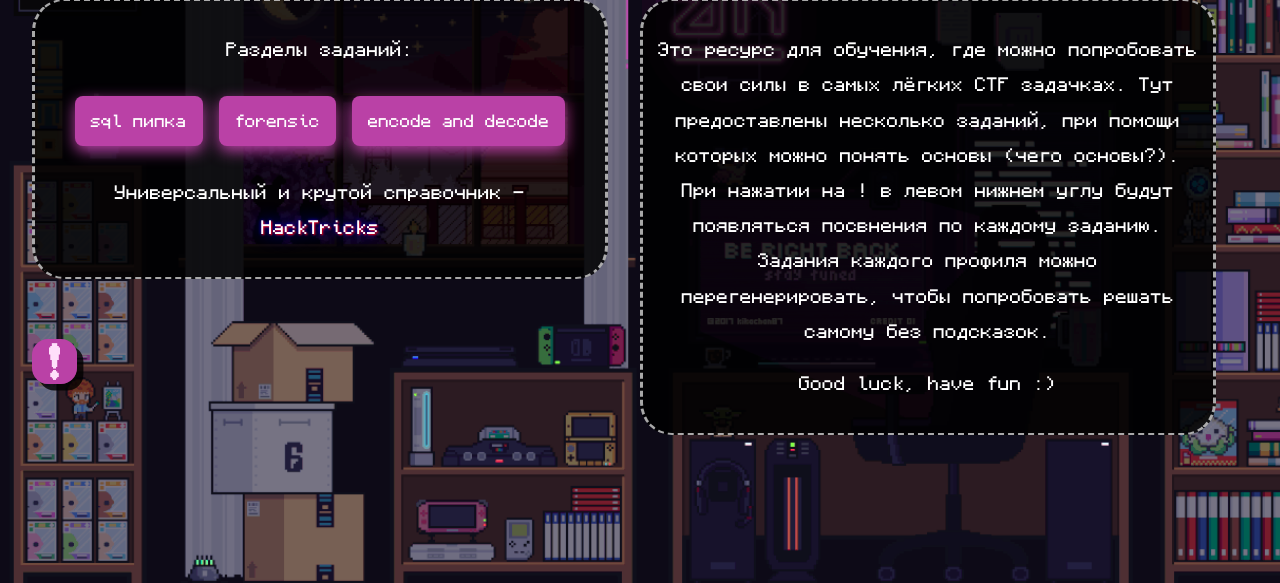
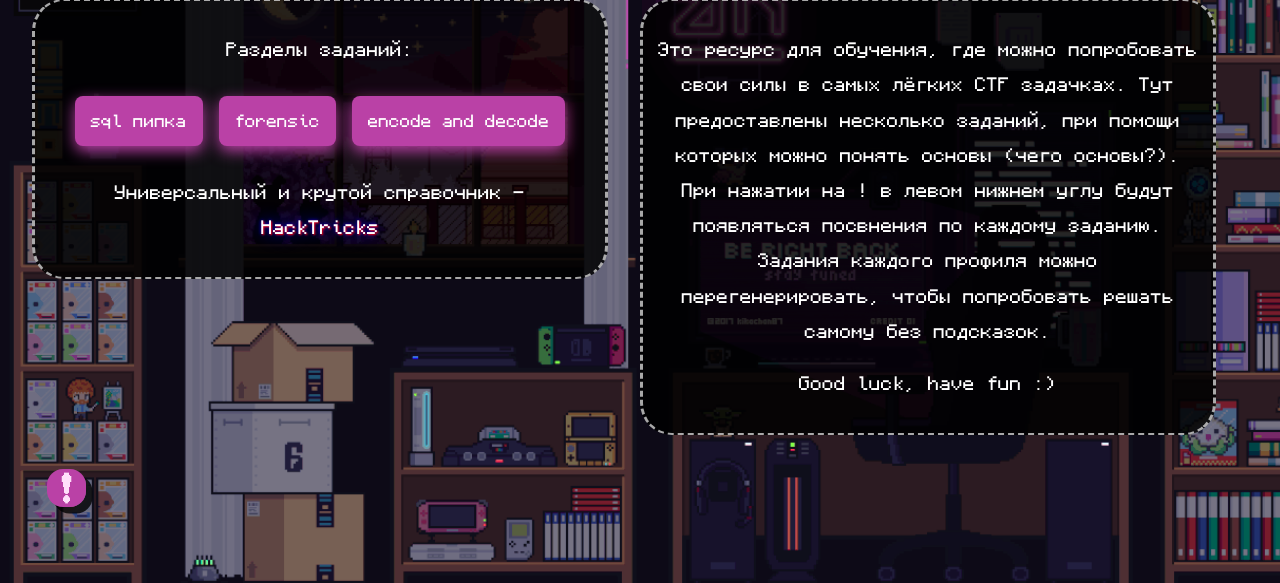
Before and after one commit to cheeest/CTF-site-project, a Flask app: page / in a window 1280 px wide. Shown: the part 249-832 px from the top of the page. Run offline with Flask 3, Linux system fonts and the light colour scheme.

Commit message:
vse ploho

```diff
--- a/app.py
+++ b/app.py
@@ -18,4 +18,5 @@ def found():
 def decode():
     return render_template('decode.html')
 
+
 app.run()
--- a/static/index.css
+++ b/static/index.css
@@ -75,6 +75,7 @@
     height: 65%;
     padding: 0;
     border-color: #000000;
+    border: 1rem;
     border-radius: 0.7rem;
     margin-right: 0rem;
     left: calc(100% - 5rem);
@@ -92,7 +93,7 @@
 
 .decore1 {
     background-image: linear-gradient(to right, rgba(225, 225, 225, 0.8), rgba(225, 225, 225, 0.6));
-    width: 5.5%;
+    width: 4.5%;
     height: 85%;
     margin: 0;
     border-radius: 1rem;
@@ -163,11 +164,12 @@
 
 .helpimg {
     max-width: 100%;
-    width: 3.5vw;
+    width: 3vw;
     height: auto;
     margin: 2rem;
-    bottom: 10vw;
-    position: relative;
+    bottom: 1.5%;
+    left: 1.2%;
+    position: absolute;
     box-shadow: 0.4em 0.4em 0em 0px rgba(0, 0, 0, 0.8);
     transition: 0.5s;
     border-radius: 1em;
--- /dev/null
+++ b/templates/header.html
@@ -0,0 +1,5 @@
+<div class="info divv">
+    <a href="{{ url_for('index') }}"><h1 class="header">CTF для самых маленьких</h1></a>
+    <h3 class="context">Для тех кто хотел бы разобраться, но не знает, с чего начать</h3>
+
+</div>
--- a/templates/index.html
+++ b/templates/index.html
@@ -7,11 +7,7 @@
 </head>
 <body >
 
-    <div class="info divv">
-        <a href="{{ url_for('index') }}"><h1 class="header">CTF для самых маленьких</h1></a>
-        <h3 class="context">Для тех кто хотел бы разобраться, но не знает, с чего начать</h3>
-
-    </div>
+    {% include 'header.html' %}
 
     <div class="container">
         <div class="info1 divv" >
```
Also changed, not shown: templates/decode.html (+6 -6 lines), templates/found.html (+5 -6 lines), templates/sql-injection.html (+5 -6 lines).
